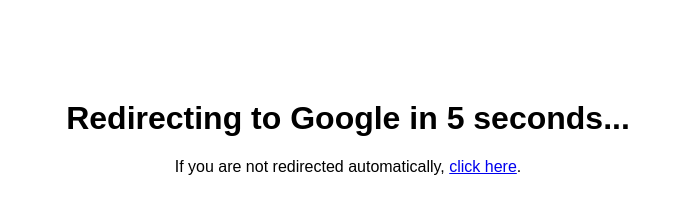
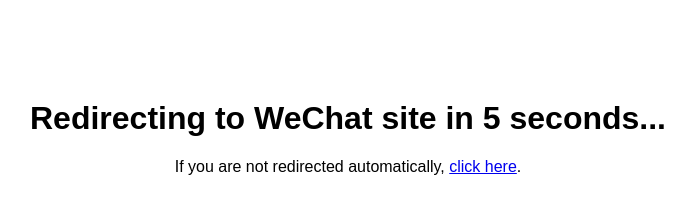
Before and after one commit to eroy4u/eroy4u.github.io, a plain HTML site: page index.html in a window 1280 px wide. Shown: the whole page, without its empty margins (292-987 px from the left). Drawn offline with Linux system fonts and the light colour scheme.

Commit message:
Update index.html

```diff
--- a/index.html
+++ b/index.html
@@ -17,7 +17,7 @@
     </style>
 </head>
 <body>
-    <h1>Redirecting to Google in 5 seconds...</h1>
+    <h1>Redirecting to WeChat site in 5 seconds...</h1>
     <p>If you are not redirected automatically, <a href="https://www.google.com">click here</a>.</p>
 </body>
 </html>
```
